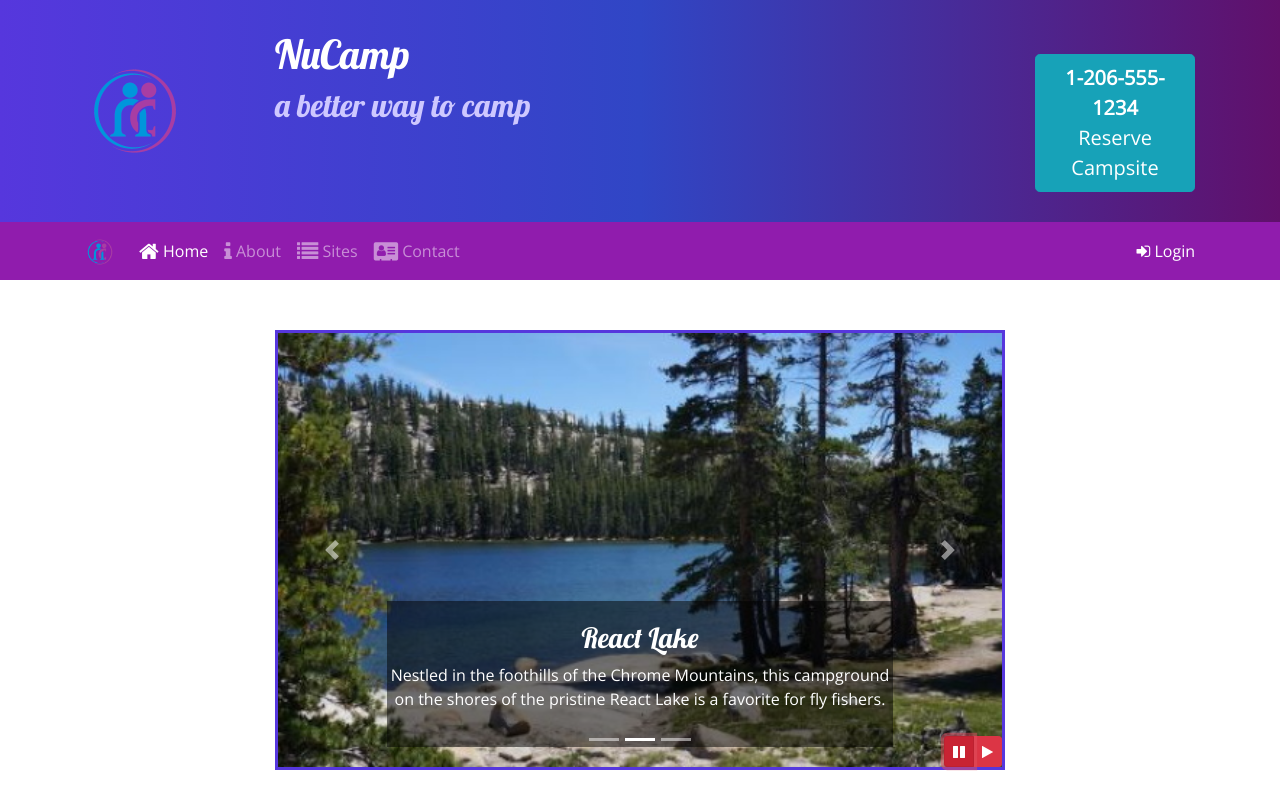
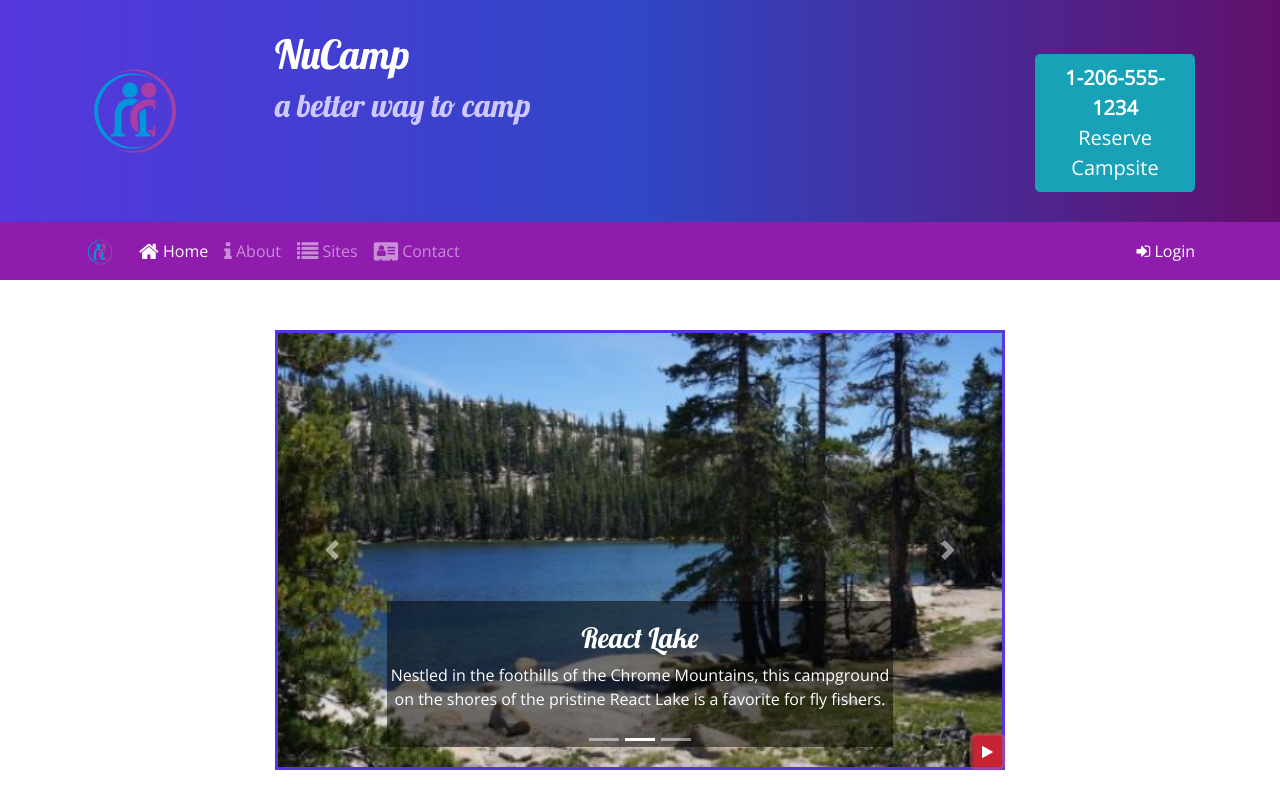
Before and after one commit to EleanorKahn/Wilderness-Bound-Bootstrap, a website: page index.html in a window 1280 px wide. Both pictures are taken after a click on the button 959 px from the left and 751 px from the top of the page. Shown: the top 800 px of the page. Drawn offline with nearby package versions, Linux system fonts and the light colour scheme.

Commit message:
Bootstrap and jQuery Part 2

```diff
--- a/index.html
+++ b/index.html
@@ -194,14 +194,9 @@
                         <span class="carousel-control-next-icon"></span>
                         <span class="sr-only">Next</span>
                     </a>
-                    <div class="btn-group" id="carouselButton">
-                        <button class="btn btn-danger btn-sm" id="carouselPause">
-                            <i class="fa fa-pause"></i>
-                        </button>
-                        <button class="btn btn-danger btn-sm" id="carouselPlay">
-                            <i class="fa fa-play"></i>
-                        </button>
-                    </div>
+                    <button class="btn btn-danger btn-sm" id="carouselButton">
+                        <i class="fa fa-pause"></i>
+                    </button>
                 </div>
             </div>
         </div>
@@ -320,21 +315,19 @@
     <script src="node_modules/popper.js/dist/umd/popper.min.js"></script>
     <script src="node_modules/bootstrap/dist/js/bootstrap.min.js"></script>
 
-    <!--The script below initializes tooltips, which are made possible by popper.js, installed above
-    <script>
-        $(function () {
-            $('[data-toggle="tooltip"]').tooltip()
-        })
-    </script>
-    -->
     <script>
         $(function() {
             $(".carousel").carousel( { interval: 2000 } );
-            $("#carouselPause").click(function(){
-                $(".carousel").carousel("pause");
-            });
-            $("#carouselPlay").click(function(){
-                $(".carousel").carousel("cycle");
+            $("#carouselButton").click(function(){
+                if ($("#carouselButton").children("i").hasClass("fa-pause")) {
+                    $(".carousel").carousel("pause");
+                    $("#carouselButton").children("i").removeClass("fa-pause");
+                    $("#carouselButton").children("i").addClass("fa-play");
+                } else {
+                    $(".carousel").carousel("cycle");
+                    $("#carouselButton").children("i").removeClass("fa-play");
+                    $("#carouselButton").children("i").addClass("fa-pause");
+                }
             });
         });
     </script>
```
